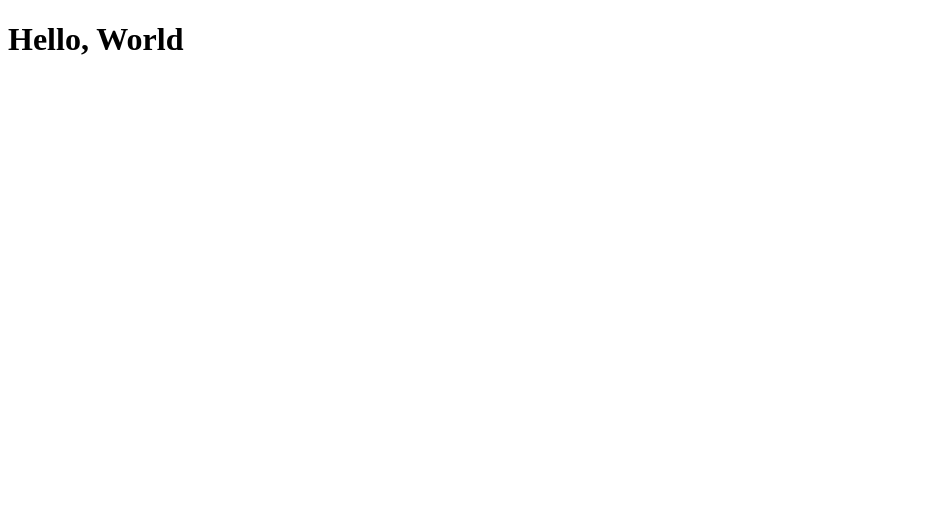
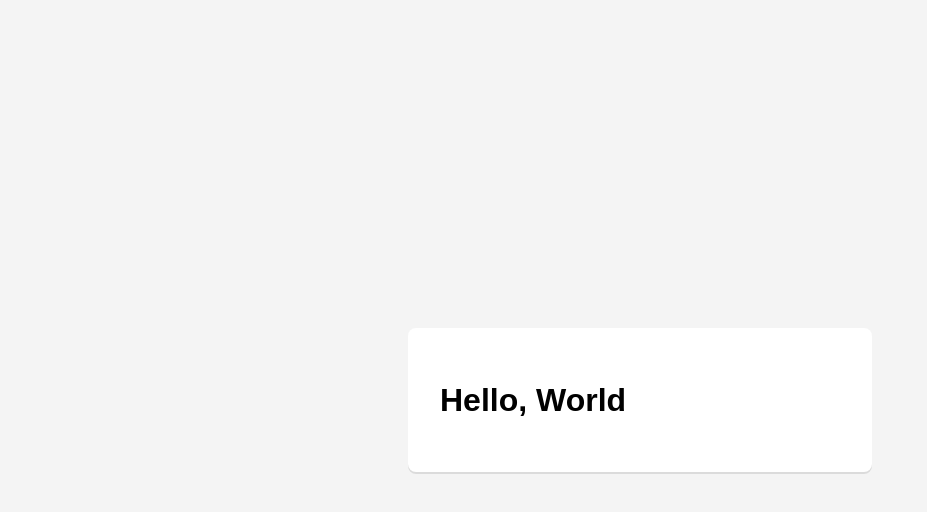
Before and after one commit to IchoubaneMed/Vue3-ToDo-App, a Vue app: page / in a window 1280 px wide. Shown: the top 512 px of the page, without its empty margins (0-927 px from the left). Built offline with nearby package versions, Linux system fonts and the light colour scheme.

Commit message:
Add global styles to styles.css file

```diff
--- a/src/assets/styles.css
+++ b/src/assets/styles.css
@@ -0,0 +1,29 @@
+body {
+    font-family: Arial, Helvetica, sans-serif;
+    background-color: #f4f4f4;
+    margin: 0;
+    padding: 0;
+    display: flex;
+    justify-content: center;
+    align-items: center;
+    height: 100vh;
+}
+
+#app {
+    width: 400px;
+    background-color: white;
+    padding: 2rem;
+    box-shadow: 0 2px rgba(0, 0, 0, 0.1);
+    border-radius: 8px;
+}
+
+header {
+    text-align: center;
+    margin-bottom: 2rem;
+}
+
+header h1 {
+    margin: 0;
+    font-size: 2rem;
+    color: #42b983;
+}
```
